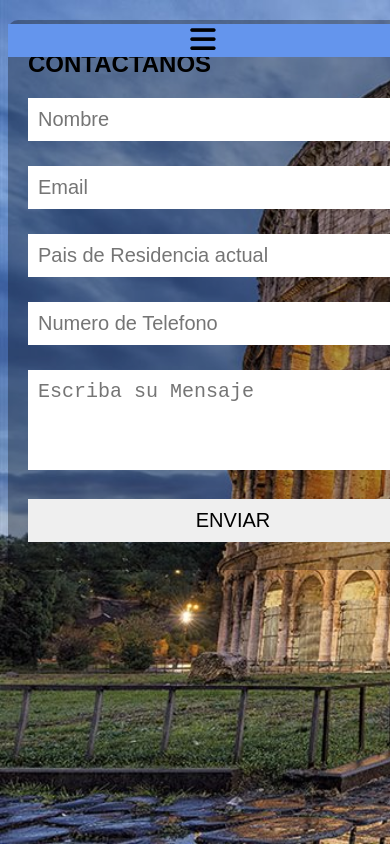
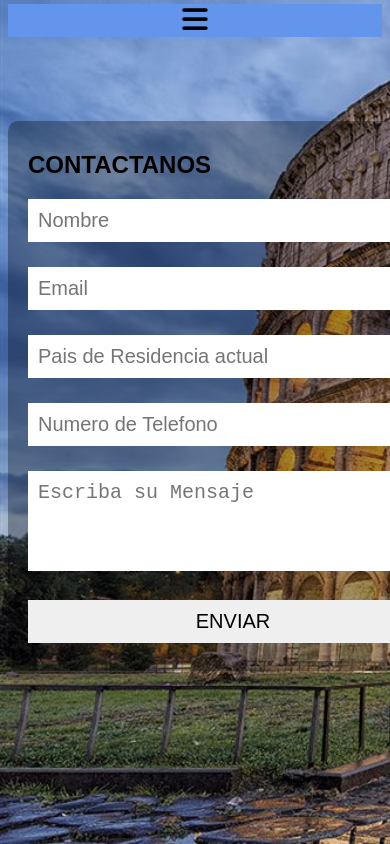
Before and after one commit to erictusso/proyecto.tusso.utn, a plain HTML site: page contacto.html in a window 390 px wide. Shown: the top 844 px of the page. Drawn offline with Linux system fonts and the light colour scheme.

Commit message:
arraeglo nav responsive

```diff
--- a/estilo-contacto.css
+++ b/estilo-contacto.css
@@ -101,7 +101,7 @@ textarea {
 }
 
 .nav__responsive_buttom_container{
-    position: absolute;
+    position: relative;
     width:100%;
     font-size: 29px;
     background-color: var(--celeste);
@@ -132,7 +132,7 @@ textarea {
 
     .nav__ul_responsive {
         display: block;
-        position: absolute;
+        position: relative;
         width: 100%;
         height: 37px;
         padding: 0;
--- a/quienessomos.css
+++ b/quienessomos.css
@@ -67,7 +67,7 @@ body {
 }
 
 .nav__responsive_buttom_container{
-    position: absolute;
+    position: relative;
     width:100%;
     font-size: 29px;
     background-color: var(--celeste);
@@ -98,7 +98,7 @@ body {
 
     .nav__ul_responsive {
         display: block;
-        position: absolute;
+        position: relative;
         width: 100%;
         height: 37px;
         padding: 0;
```
